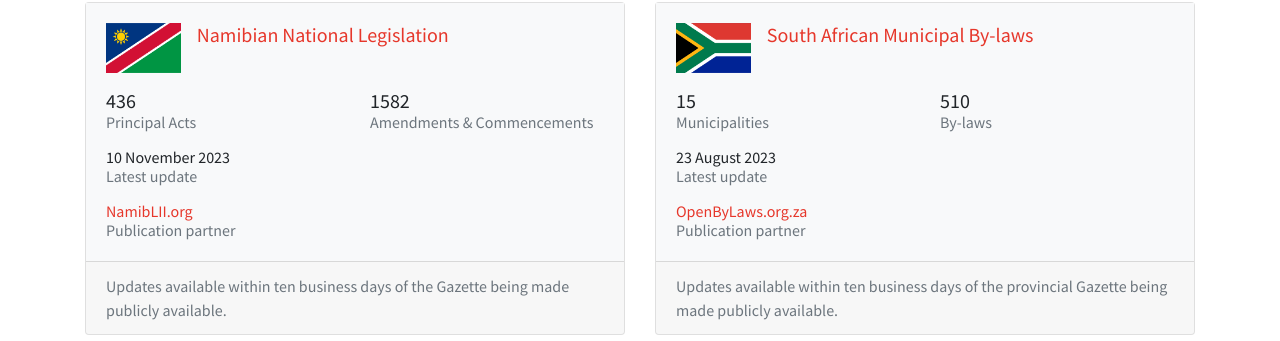
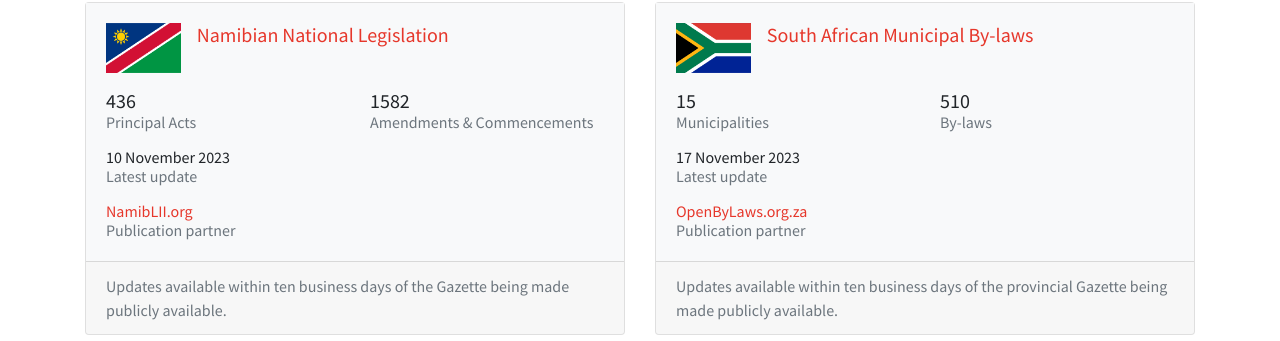
Before and after one commit to laws-africa/laws-africa.github.io, a Jekyll site: the page built from commons.markdown, in a window 1280 px wide and 900 px high, scrolled down 595 px. Shown: the part 113-454 px from the top of the window. Built offline with Jekyll 4.4.1, drawn with Linux system fonts in a browser that asks for light colours; nearby versions of some CDN libraries.

Commit message:
Updated commons stats

```diff
--- a/_data/commons.json
+++ b/_data/commons.json
@@ -33,7 +33,7 @@
     "n_stubs": 450
   },
   "za_bylaws": {
-    "as_at_date": "2023-08-23",
+    "as_at_date": "2023-11-17",
     "n_bylaws": 510,
     "n_municipalities": 15
   },
```
